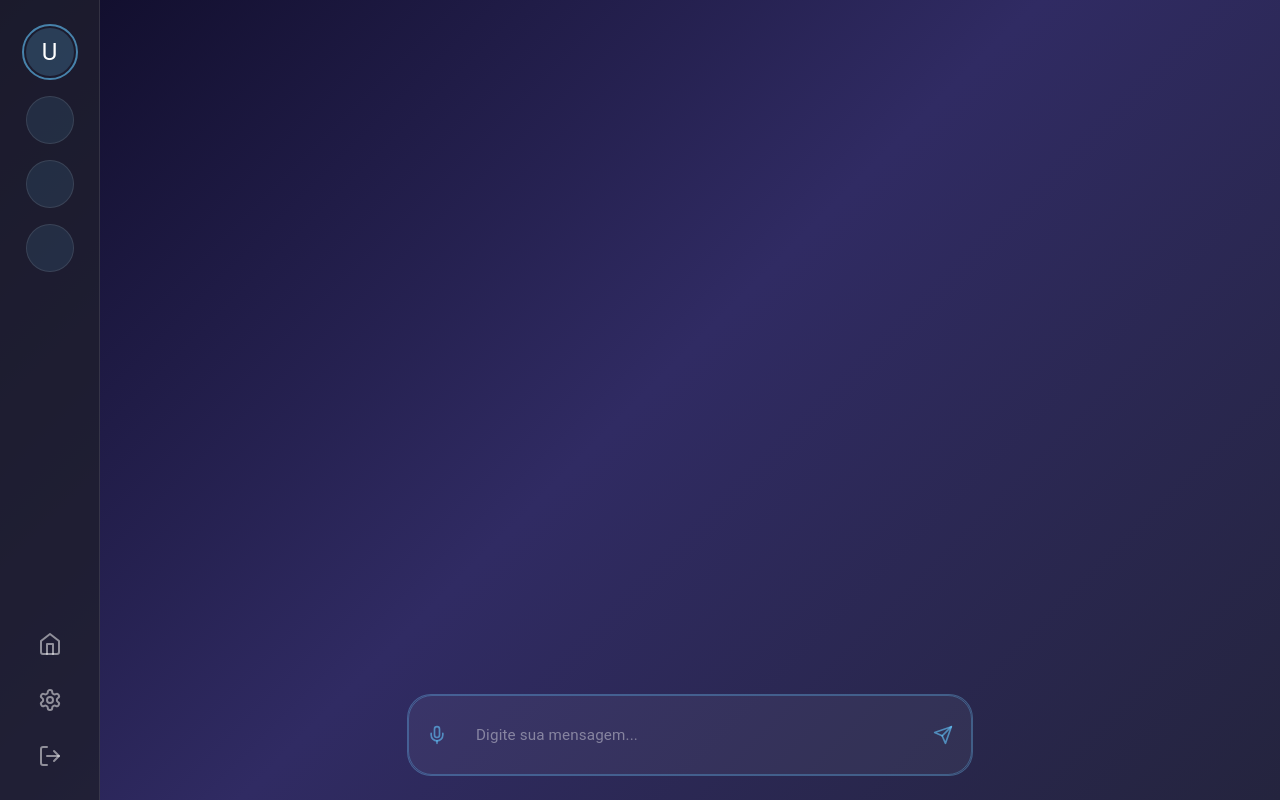
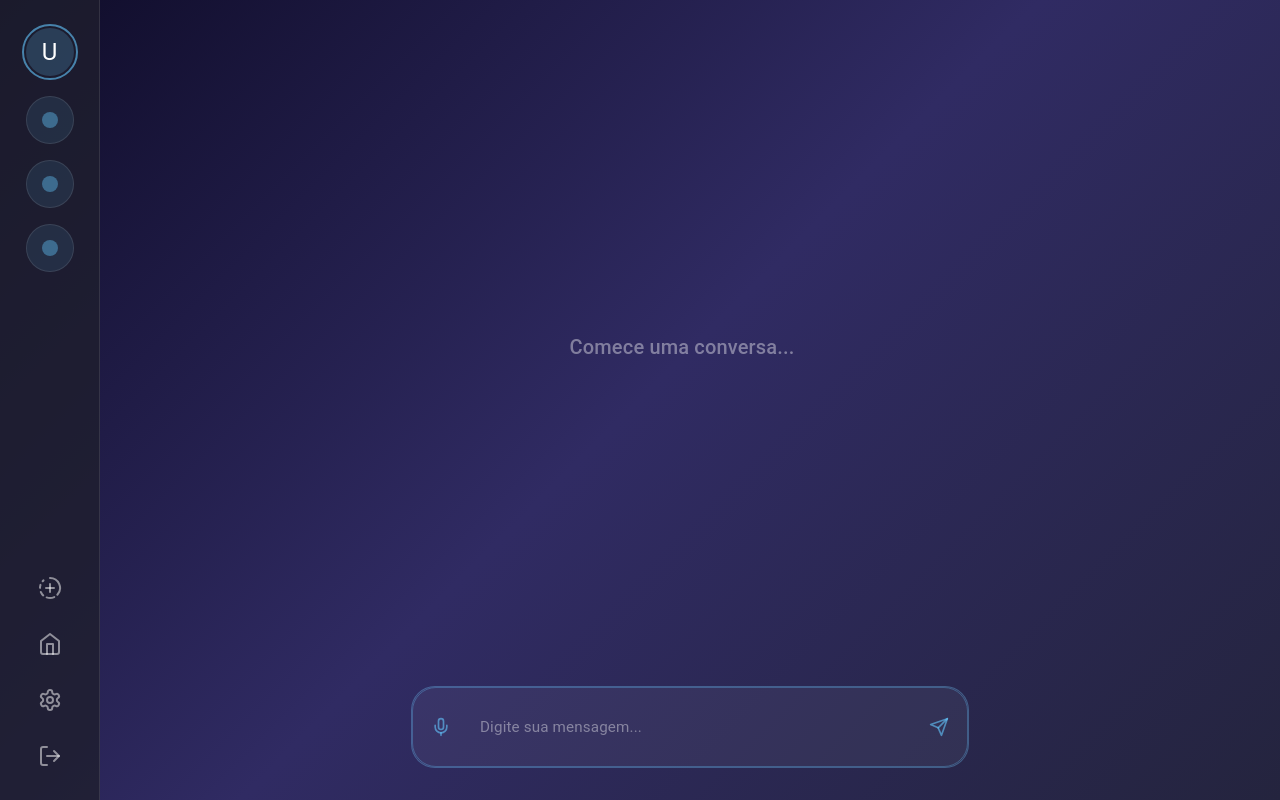
Before and after one commit to DuduNeri/front-chat, a React (Vite) app: page / in a window 1280 px wide. Built offline with nearby package versions, Linux system fonts and the light colour scheme.

Commit message:
Mudança no layout

```diff
--- a/src/components/chat/Home.tsx
+++ b/src/components/chat/Home.tsx
@@ -1,11 +1,55 @@
-import { Box, IconButton, Avatar, Tooltip, TextField } from "@mui/material";
+import { useState } from "react";
+import {
+  Box,
+  Paper,
+  TextField,
+  IconButton,
+  Avatar,
+  Tooltip,
+  Typography,
+} from "@mui/material";
 import {
   Home as HomeIcon,
   Settings as SettingsIcon,
-  LogOut as LogOutIcon, MicIcon, SendIcon
+  LogOut as LogOutIcon,
+  Send as SendIcon,
+  Mic as MicIcon,
+  Check as CheckIcon,
+  CircleFadingPlus,
+  CircleFadingPlusIcon,
 } from "lucide-react";
 
+interface Message {
+  id: string;
+  text: string;
+  sender: "user" | "assistant";
+  timestamp: Date;
+}
+
 const Home = () => {
+  const [messages, setMessages] = useState<Message[]>([]);
+  const [inputValue, setInputValue] = useState("");
+
+  const handleSendMessage = () => {
+    if (inputValue.trim()) {
+      const newMessage: Message = {
+        id: Date.now().toString(),
+        text: inputValue,
+        sender: "user",
+        timestamp: new Date(),
+      };
+      setMessages([...messages, newMessage]);
+      setInputValue("");
+    }
+  };
+
+  const handleKeyPress = (e: React.KeyboardEvent) => {
+    if (e.key === "Enter" && !e.shiftKey) {
+      e.preventDefault();
+      handleSendMessage();
+    }
+  };
+
   return (
     <Box
       sx={{
@@ -16,7 +60,6 @@ const Home = () => {
         overflow: "hidden",
       }}
     >
-      {/* Barra lateral */}
       <Box
         sx={{
           width: 100,
@@ -55,7 +98,6 @@ const Home = () => {
           </IconButton>
         </Tooltip>
 
-        {/* Ícones de chat (exemplo) */}
         <Box sx={{ flex: 1, display: "flex", flexDirection: "column", gap: 2 }}>
           {[1, 2, 3].map((item) => (
             <Tooltip key={item} title={`Chat ${item}`}>
@@ -72,18 +114,41 @@ const Home = () => {
                     color: "rgba(100, 200, 255, 0.8)",
                   },
                 }}
+              >
+                <Box
+                  sx={{
+                    width: 16,
+                    height: 16,
+                    borderRadius: "50%",
+                    background: "rgba(100, 200, 255, 0.4)",
+                  }}
                 />
+              </IconButton>
             </Tooltip>
           ))}
         </Box>
 
-        {/* Botões inferiores */}
         <Box sx={{ display: "flex", flexDirection: "column", gap: 2 }}>
+          <Tooltip title="Criar chat">
+            <IconButton
+              sx={{
+                color: "rgba(255, 255, 255, 0.5)",
+                "&:hover": {
+                  color: "rgba(100, 200, 255, 0.8)",
+                },
+              }}
+            >
+              <CircleFadingPlusIcon size={24} />
+            </IconButton>
+          </Tooltip>
+
           <Tooltip title="Página Inicial">
             <IconButton
               sx={{
                 color: "rgba(255, 255, 255, 0.5)",
-                "&:hover": { color: "rgba(100, 200, 255, 0.8)" },
+                "&:hover": {
+                  color: "rgba(100, 200, 255, 0.8)",
+                },
               }}
             >
               <HomeIcon size={24} />
@@ -94,7 +159,9 @@ const Home = () => {
             <IconButton
               sx={{
                 color: "rgba(255, 255, 255, 0.5)",
-                "&:hover": { color: "rgba(100, 200, 255, 0.8)" },
+                "&:hover": {
+                  color: "rgba(100, 200, 255, 0.8)",
+                },
               }}
             >
               <SettingsIcon size={24} />
@@ -105,7 +172,9 @@ const Home = () => {
             <IconButton
               sx={{
                 color: "rgba(255, 255, 255, 0.5)",
-                "&:hover": { color: "rgba(255, 100, 100, 0.8)" },
+                "&:hover": {
+                  color: "rgba(255, 100, 100, 0.8)",
+                },
               }}
             >
               <LogOutIcon size={24} />
@@ -114,23 +183,131 @@ const Home = () => {
         </Box>
       </Box>
 
-      {/* Área principal */}
       <Box
         sx={{
           flex: 1,
           display: "flex",
-          justifyContent: "center",
-          alignItems: "flex-end",
-          pb: 3,
-          px: 3,
+          flexDirection: "column",
+          p: 4,
+          gap: 3,
         }}
       >
-        {/* Campo de input de enviar */}
+        <Box
+          sx={{
+            flex: 1,
+            overflowY: "auto",
+            display: "flex",
+            flexDirection: "column",
+            gap: 3,
+            pr: 2,
+            "&::-webkit-scrollbar": {
+              width: "6px",
+            },
+            "&::-webkit-scrollbar-track": {
+              background: "rgba(255, 255, 255, 0.05)",
+              borderRadius: "10px",
+            },
+            "&::-webkit-scrollbar-thumb": {
+              background: "rgba(100, 200, 255, 0.3)",
+              borderRadius: "10px",
+              "&:hover": {
+                background: "rgba(100, 200, 255, 0.5)",
+              },
+            },
+          }}
+        >
+          {messages.length === 0 ? (
+            <Box
+              sx={{
+                display: "flex",
+                alignItems: "center",
+                justifyContent: "center",
+                height: "100%",
+              }}
+            >
+              <Typography
+                variant="h6"
+                sx={{
+                  color: "rgba(255, 255, 255, 0.4)",
+                  textAlign: "center",
+                }}
+              >
+                Comece uma conversa...
+              </Typography>
+            </Box>
+          ) : (
+            messages.map((message) => (
+              <Box
+                key={message.id}
+                sx={{
+                  display: "flex",
+                  justifyContent:
+                    message.sender === "user" ? "flex-end" : "flex-start",
+                  animation: "slideIn 0.3s ease-in-out",
+                }}
+              >
+                <Paper
+                  sx={{
+                    maxWidth: "60%",
+                    p: "14px 20px",
+                    background:
+                      message.sender === "user"
+                        ? "linear-gradient(135deg, rgba(180, 100, 200, 0.4) 0%, rgba(100, 150, 200, 0.3) 100%)"
+                        : "linear-gradient(135deg, rgba(100, 150, 200, 0.4) 0%, rgba(100, 100, 150, 0.3) 100%)",
+                    border: "1px solid rgba(100, 200, 255, 0.3)",
+                    borderRadius:
+                      message.sender === "user"
+                        ? "20px 20px 4px 20px"
+                        : "20px 20px 20px 4px",
+                    boxShadow: "0 8px 24px rgba(0, 0, 0, 0.3)",
+                    position: "relative",
+                    right: "50px",
+                    backdropFilter: "blur(10px)",
+                  }}
+                >
+                  <Typography
+                    sx={{
+                      color: "#fff",
+                      fontSize: "0.95rem",
+                      lineHeight: 1.5,
+                    }}
+                  >
+                    {message.text}
+                  </Typography>
+                  {message.sender === "user" && (
+                    <Box
+                      sx={{
+                        position: "absolute",
+                        bottom: 8,
+                        right: 12,
+                        display: "flex",
+                        gap: 0.5,
+                      }}
+                    >
+                      <CheckIcon size={14} color="rgba(100, 200, 255, 0.6)" />
+                    </Box>
+                  )}
+                </Paper>
+              </Box>
+            ))
+          )}
+        </Box>
+
+        <Box
+          sx={{
+            width: "100%",
+            display: "flex",
+            justifyContent: "center",
+            alignItems: "center",
+          }}
+        >
           <TextField
             multiline
             maxRows={4}
             placeholder="Digite sua mensagem..."
-          fullWidth
+            value={inputValue}
+            onChange={(e) => setInputValue(e.target.value)}
+            onKeyPress={handleKeyPress}
             InputProps={{
               startAdornment: (
                 <IconButton
@@ -149,7 +326,7 @@ const Home = () => {
               endAdornment: (
                 <IconButton
                   size="small"
-
+                  onClick={handleSendMessage}
                   sx={{
                     ml: 1,
                     color: "rgba(100, 200, 255, 0.6)",
@@ -192,6 +369,22 @@ const Home = () => {
           />
         </Box>
       </Box>
+
+      <style>
+        {`
+          @keyframes slideIn {
+            from {
+              opacity: 0;
+              transform: translateY(10px);
+            }
+            to {
+              opacity: 1;
+              transform: translateY(0);
+            }
+          }
+        `}
+      </style>
+    </Box>
   );
 };
 
```
Lines whose indentation alone changed are shown as unchanged.
